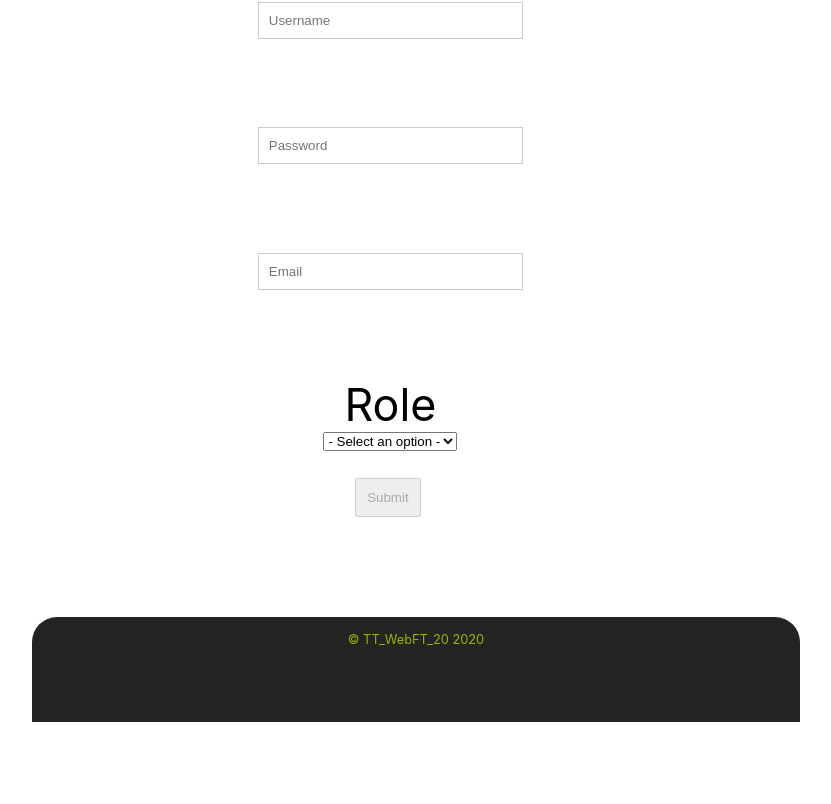
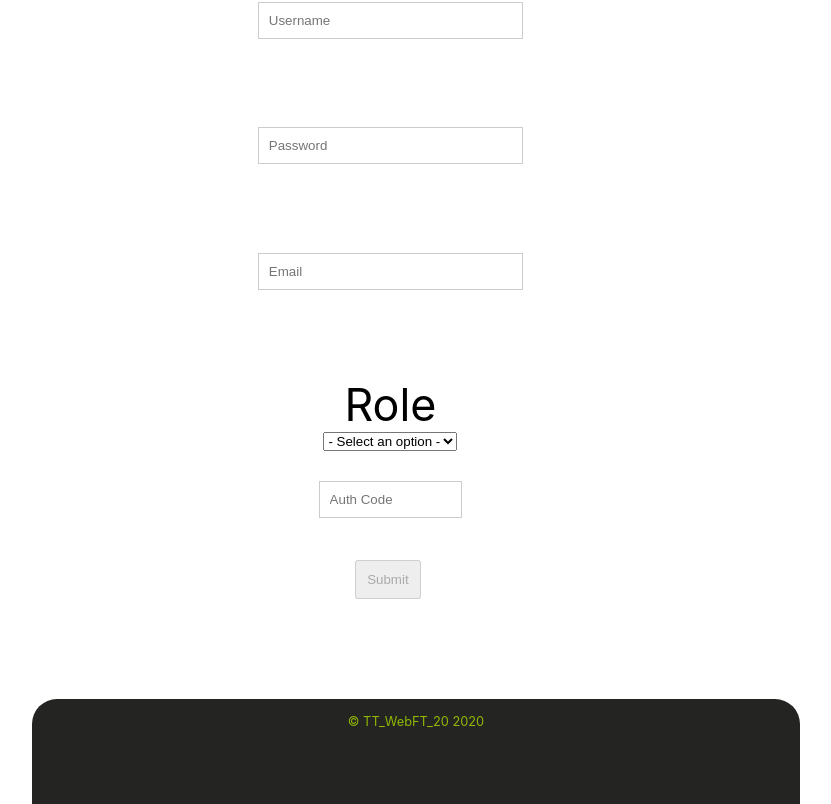
Before and after one commit to Build-Wk-Anywhere-Fitness/front-end, a React (Create React App) app: page /signup-instructor in a window 1280 px wide. Shown: the part 730-1534 px from the top of the page, without its empty margins (224-1055 px from the left). Before the commit the page ends 1452 px from the top, so only its background shows below. Built offline with nearby package versions, Linux system fonts and the light colour scheme.

Commit message:
added auth code input, need help with new formvals

```diff
--- a/src/components/signup_forms/InstructorForm.js
+++ b/src/components/signup_forms/InstructorForm.js
@@ -76,6 +76,18 @@ export default function InstructorForm(props) {
                         <option value="user">User</option>
                         <option value="instructor">Instructor</option>
                     </select>
+                    <div>
+                        <div className="errors">
+                            <div>{errors.authCode}</div>
+                        </div>
+                        <input
+                            value={values.authCode}
+                            name='authCode'
+                            onChange={onChange}
+                            type="text"
+                            placeholder="Auth Code"
+                        />
+                    </div>
                 </div>
                 <button disabled={disabled}>Submit</button>
             </div>
```
Also changed, not shown: 1 other file (tests, documents, lock files or other folders).
